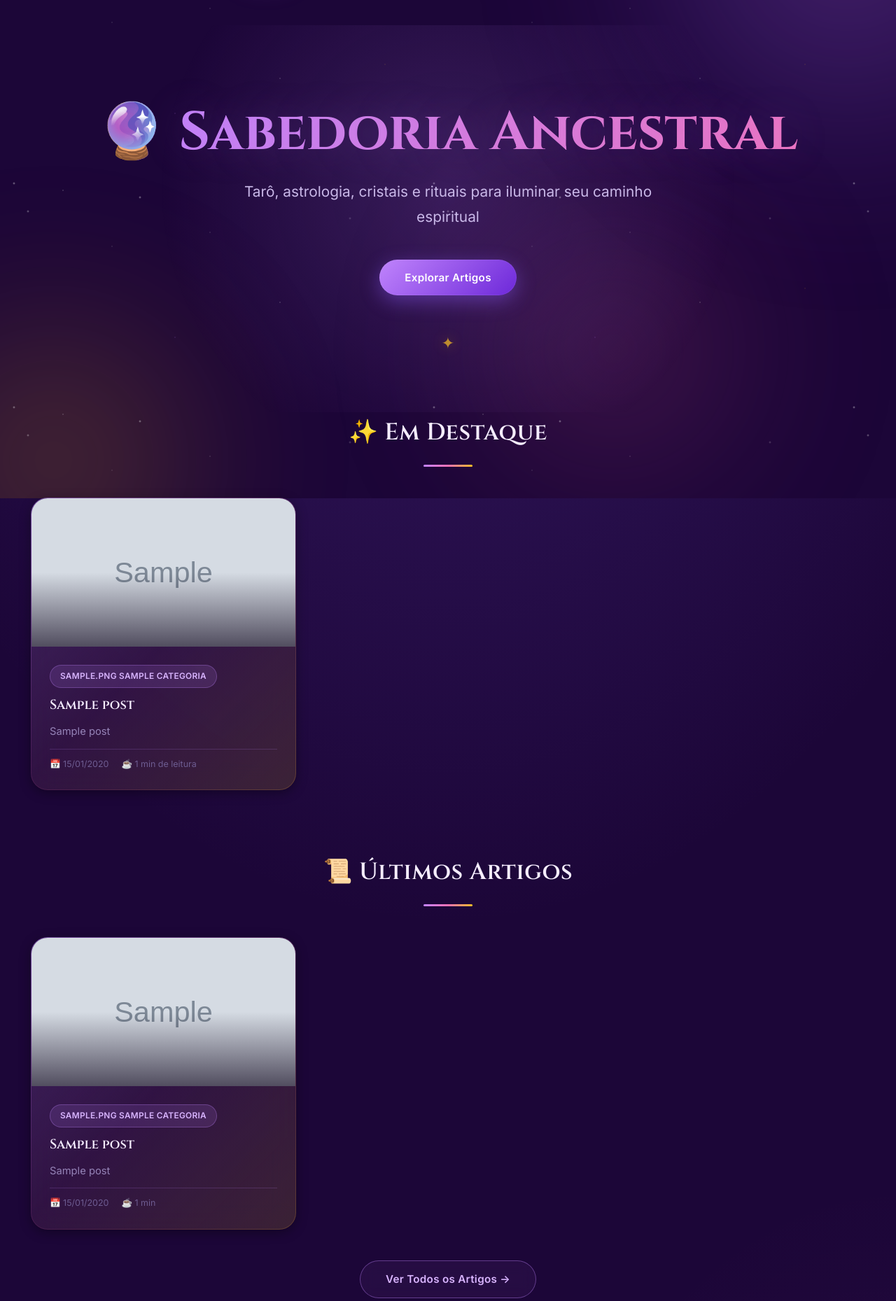
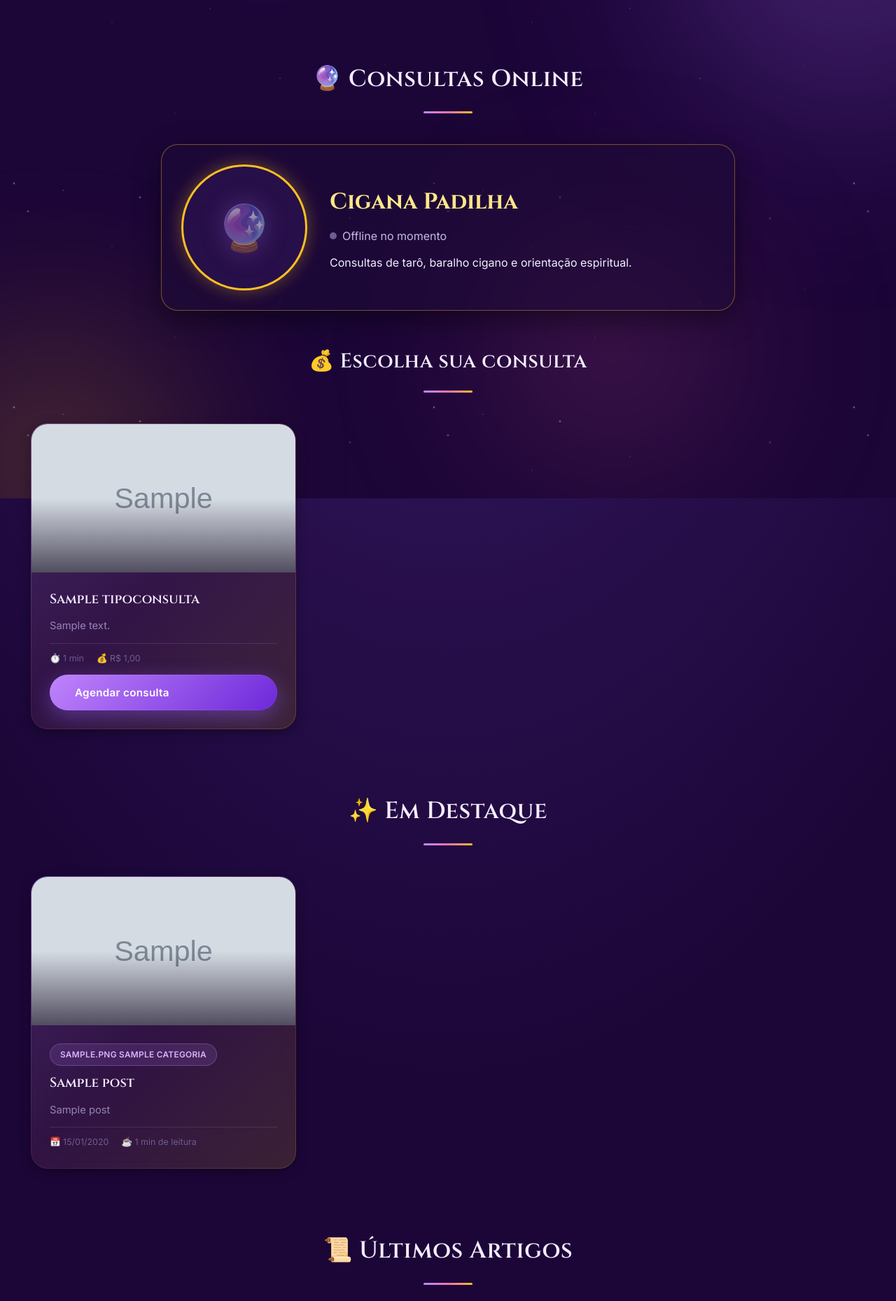
Before and after one commit to lloupp/blogciganapadilha, a Django app: page / in a window 1280 px wide. Shown: the part 88-1947 px from the top of the page at 70% size. Run offline with Django 4.2, Linux system fonts and the light colour scheme; a user stored in the database is signed in; data comes from the database, SQL or seed files in the repository; tables that the repository leaves empty hold one stand-in row (values such as "Sample post"); grey boxes marked "Sample" are stand-in pictures.

Commit message:
feat: home abre com a atendente e os valores das consultas
A pagina inicial mostra primeiro o cartao da atendente (foto, nome,
status online e apresentacao) e os tipos de consulta com preco; os
artigos vem depois. O mesmo cartao aparece no topo de /consultas/.
Com as consultas fechadas ao publico, a home volta ao banner antigo.

Co-Authored-By: Claude Opus 5.5 <noreply@anthropic.com>

```diff
--- a/consultas/views.py
+++ b/consultas/views.py
@@ -302,6 +302,7 @@ def lista(request):
     tipos = TipoConsulta.objects.filter(ativo=True)
     context = {
         'tipos': tipos,
+        'atendente': Atendente.padrao(),
         'depoimentos': Depoimento.objects.aleatorios(),
         'mp_configurado': bool(settings.MERCADOPAGO_ACCESS_TOKEN),
     }
--- a/core/views.py
+++ b/core/views.py
@@ -1,9 +1,10 @@
+from django.conf import settings
 from django.shortcuts import render, get_object_or_404
 from django.core.paginator import Paginator
 from django.db.models import Q
 from django.http import HttpResponse
 from django.urls import reverse
-from consultas.models import Depoimento
+from consultas.models import Atendente, Depoimento, TipoConsulta
 from .models import Post, Categoria, Tag
 
 
@@ -80,6 +81,9 @@ def home(request):
         'categorias': categorias,
         'depoimentos': Depoimento.objects.aleatorios(),
     }
+    if settings.CONSULTAS_ABERTAS or request.user.is_staff:
+        context['atendente'] = Atendente.padrao()
+        context['tipos'] = TipoConsulta.objects.filter(ativo=True)
     return render(request, 'core/home.html', context)
 
 
--- a/static/css/style.css
+++ b/static/css/style.css
@@ -1708,3 +1708,65 @@ input:focus-visible {
     text-shadow: none;
     animation: none;
 }
+
+/* ============ Atendente (home e /consultas/) ============ */
+.consultas-home { padding-top: 48px; }
+.consultas-home-sub { margin-top: 48px; font-size: clamp(1.3rem, 3vw, 1.8rem); }
+.atendente-card {
+    display: flex;
+    align-items: center;
+    gap: 32px;
+    max-width: 820px;
+    margin: 0 auto 40px;
+    padding: 28px;
+    background: var(--bg-card);
+    border: 1px solid var(--border-gold);
+    border-radius: var(--r-lg);
+    box-shadow: var(--shadow-md);
+}
+.atendente-foto {
+    flex: 0 0 180px;
+    width: 180px;
+    height: 180px;
+    border-radius: 50%;
+    overflow: hidden;
+    border: 3px solid var(--gold);
+    box-shadow: 0 0 24px rgba(251, 191, 36, 0.35);
+    display: flex;
+    align-items: center;
+    justify-content: center;
+    background: var(--bg-elevated);
+}
+.atendente-foto img { width: 100%; height: 100%; object-fit: cover; }
+.atendente-foto .placeholder-icon { font-size: 4rem; }
+.atendente-nome {
+    font-family: var(--font-display);
+    color: var(--gold-soft);
+    font-size: clamp(1.5rem, 3vw, 2rem);
+    margin: 0 0 6px;
+}
+.atendente-status {
+    display: flex;
+    align-items: center;
+    gap: 8px;
+    color: var(--text-mid);
+    margin: 0 0 12px;
+}
+.atendente-status .chat-dot {
+    width: 10px;
+    height: 10px;
+    border-radius: 50%;
+    background: var(--text-faint);
+}
+.atendente-status .chat-dot.is-online {
+    background: var(--success);
+    box-shadow: 0 0 8px var(--success);
+}
+.atendente-bio { color: var(--text-high); line-height: 1.6; margin: 0; }
+
+@media (max-width: 640px) {
+    .consultas-home { padding-top: 28px; }
+    .atendente-card { flex-direction: column; text-align: center; gap: 18px; padding: 22px 18px; }
+    .atendente-foto { flex-basis: 150px; width: 150px; height: 150px; }
+    .atendente-status { justify-content: center; }
+}
--- /dev/null
+++ b/templates/consultas/_atendente.html
@@ -0,0 +1,19 @@
+<section class="atendente-card" aria-label="Sua atendente">
+    <div class="atendente-foto">
+        {% if atendente.foto %}
+        <img src="{{ atendente.foto.url }}" alt="Foto de {{ atendente.nome }}">
+        {% else %}
+        <span class="placeholder-icon" aria-hidden="true">🔮</span>
+        {% endif %}
+    </div>
+    <div class="atendente-info">
+        <h2 class="atendente-nome">{{ atendente.nome }}</h2>
+        <p class="atendente-status">
+            <span class="chat-dot{% if atendente.online %} is-online{% endif %}" aria-hidden="true"></span>
+            {% if atendente.online %}Online agora{% else %}Offline no momento{% endif %}
+        </p>
+        {% if atendente.bio %}
+        <p class="atendente-bio">{{ atendente.bio|linebreaksbr }}</p>
+        {% endif %}
+    </div>
+</section>
--- /dev/null
+++ b/templates/consultas/_tipos_grid.html
@@ -0,0 +1,32 @@
+<div class="posts-grid">
+    {% for tipo in tipos %}
+    <article class="post-card">
+        {% if tipo.imagem %}
+        <div class="card-image">
+            <img src="{{ tipo.imagem.url }}" alt="{{ tipo.nome }}" loading="lazy">
+        </div>
+        {% else %}
+        <div class="card-image card-image-placeholder">
+            <span class="placeholder-icon">{{ tipo.icone }}</span>
+        </div>
+        {% endif %}
+        <div class="card-body">
+            <h3 class="card-title">
+                <a href="{{ tipo.get_absolute_url }}">{{ tipo.nome }}</a>
+            </h3>
+            {% if tipo.descricao %}
+            <p class="card-text">{{ tipo.descricao|truncatechars:140 }}</p>
+            {% endif %}
+            <div class="card-meta">
+                <span>⏱️ {{ tipo.duracao_minutos }} min</span>
+                <span>💰 R$ {{ tipo.preco }}</span>
+            </div>
+            <a href="{{ tipo.get_absolute_url }}" class="btn btn-primary">Agendar consulta</a>
+        </div>
+    </article>
+    {% empty %}
+    <div class="empty-state">
+        <p>🌀 Nenhum tipo de consulta disponível no momento.</p>
+    </div>
+    {% endfor %}
+</div>
--- a/templates/core/home.html
+++ b/templates/core/home.html
@@ -2,6 +2,15 @@
 {% load static %}
 
 {% block content %}
+{% if tipos %}
+<!-- Consultas online primeiro: atendente + valores -->
+<section class="section consultas-home" aria-label="Consultas online">
+    <h1 class="section-title">🔮 Consultas Online</h1>
+    {% if atendente %}{% include 'consultas/_atendente.html' %}{% endif %}
+    <h2 class="section-title consultas-home-sub">💰 Escolha sua consulta</h2>
+    {% include 'consultas/_tipos_grid.html' %}
+</section>
+{% else %}
 <!-- Hero Banner -->
 <section class="hero" aria-label="Bem-vindo ao Blog Cigana Padilha">
     <div class="hero-content">
@@ -10,6 +19,7 @@
         <a href="{% url 'core:post_list' %}" class="btn btn-primary">Explorar Artigos</a>
     </div>
 </section>
+{% endif %}
 
 <!-- Posts em Destaque -->
 {% if posts_destaque %}
```
Also changed, not shown: templates/consultas/lista.html (+3 -32 lines).
